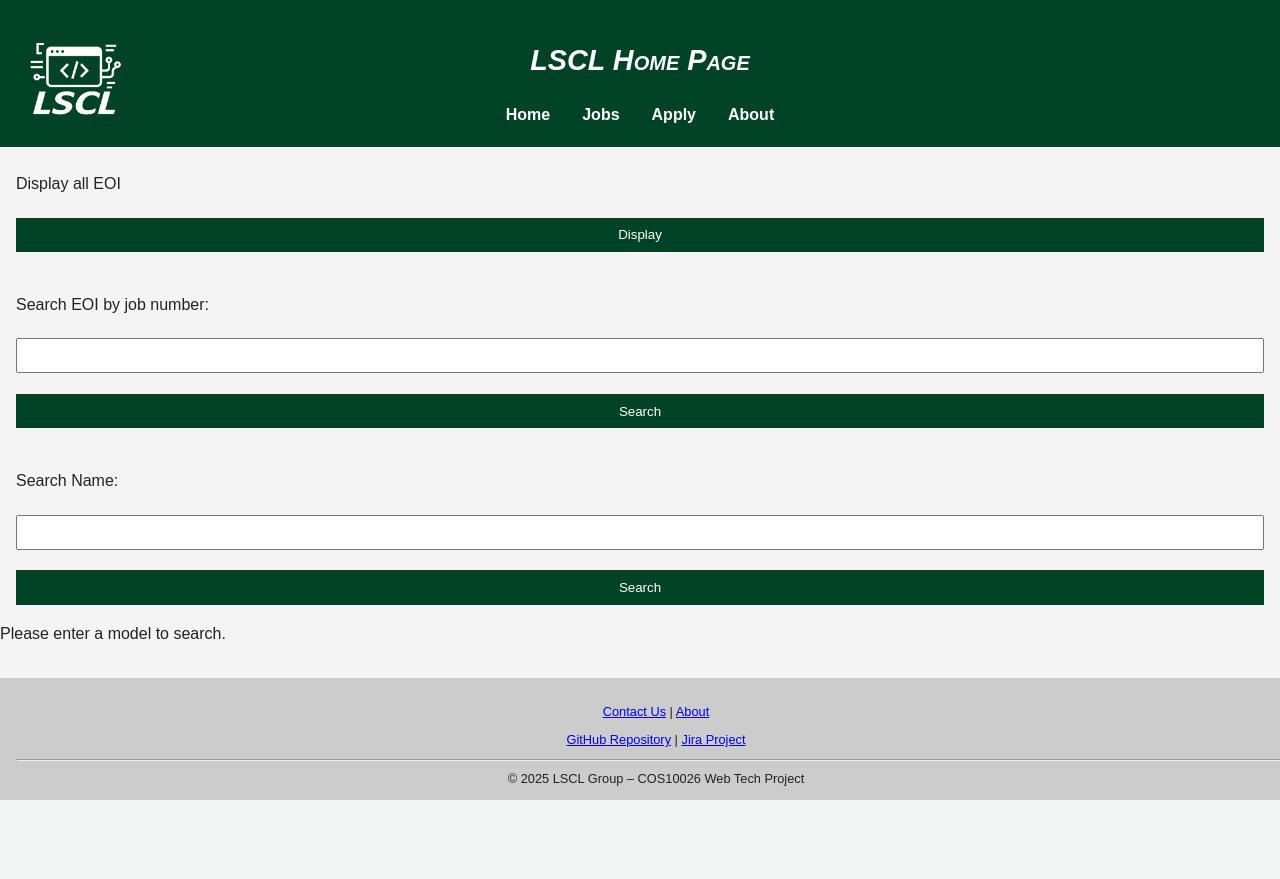
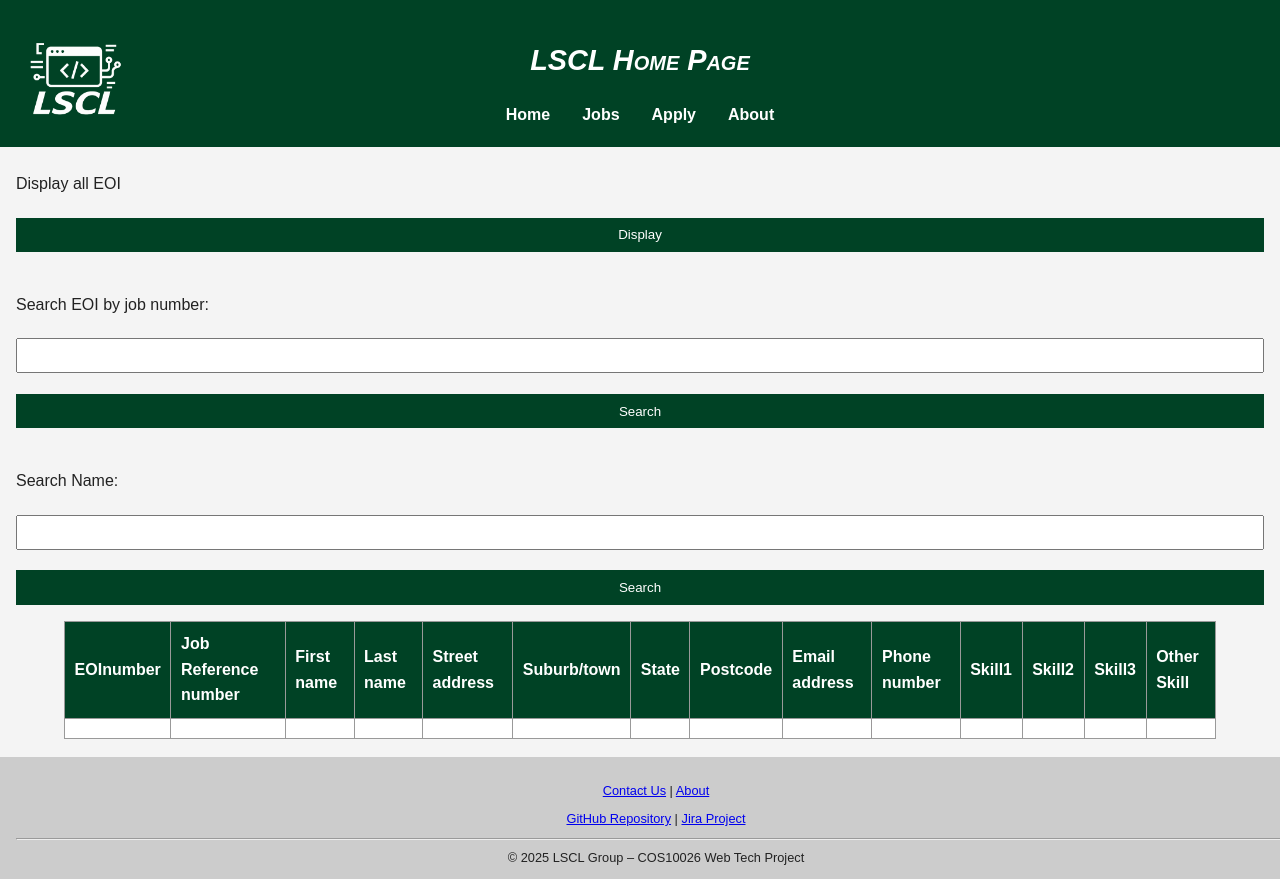
Before and after one commit to Madaa1Uchiha/ProjectP1, a PHP site: page /manage.php in a window 1280 px wide. Before the commit the page ends 800 px from the top, so only its background shows below. Run offline with PHP 8.4, Linux system fonts and the light colour scheme; tables that the repository leaves empty or names only in its code hold one stand-in row (values such as "Sample post"); data that the repository does not hold is empty.

Commit message:
Now allways diplays full table when page first opened

```diff
--- a/manage.php
+++ b/manage.php
@@ -131,7 +131,36 @@ else if (isset($_GET['name']))
         echo "No matching found.";
     }
 } else {
-    echo "Please enter a model to search.";
+        $sql = "SELECT * FROM EOI";
+    $result = mysqli_query($conn, $sql);
+
+    if (mysqli_num_rows($result) > 0) {
+        echo "<table border='1' cellpadding='5'>";
+        echo "<tr><th>EOInumber</th><th>Job Reference number</th><th>First name</th><th>Last name</th><th>Street address</th><th>Suburb/town</th>
+        <th>State</th><th>Postcode</th><th>Email address</th><th>Phone number</th><th>Skill1</th><th>Skill2</th>
+        <th>Skill3</th><th>Other Skill</th></tr>";
+        while ($row = mysqli_fetch_assoc($result)) {
+            echo "<tr>";
+            echo "<td>" . $row['EOInumber'] . "</td>";
+            echo "<td>" . $row['Job Reference number'] . "</td>";
+            echo "<td>" . $row['First name'] . "</td>";
+            echo "<td>" . $row['Last name'] . "</td>";
+            echo "<td>" . $row['Street address'] . "</td>";
+            echo "<td>" . $row['Suburb/town'] . "</td>";
+            echo "<td>" . $row['State'] . "</td>";
+            echo "<td>" . $row['Postcode'] . "</td>";
+            echo "<td>" . $row['Email address'] . "</td>";
+            echo "<td>" . $row['Phone number'] . "</td>";
+            echo "<td>" . $row['Skill1'] . "</td>";
+            echo "<td>" . $row['Skill2'] . "</td>";
+            echo "<td>" . $row['Skill3'] . "</td>";
+            echo "<td>" . $row['Other Skills'] . "</td>";
+            echo "</tr>";
+        }
+        echo "</table>";
+    } else {
+        echo "No matching found.";
+    }
 }
 
 mysqli_close($conn);
```
